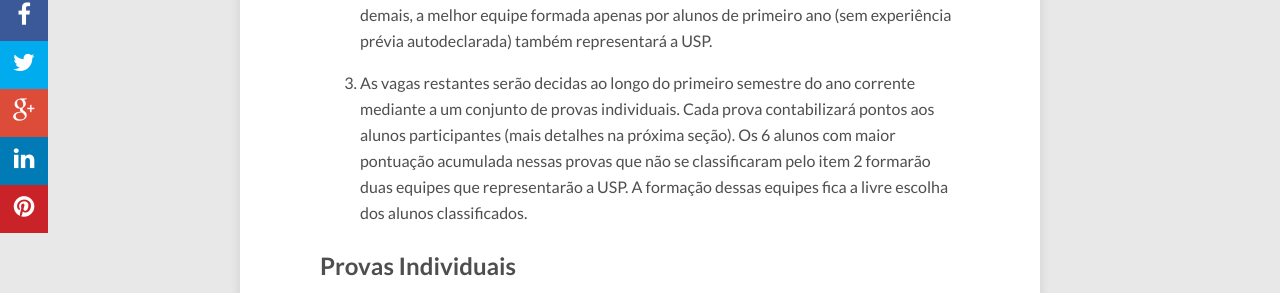
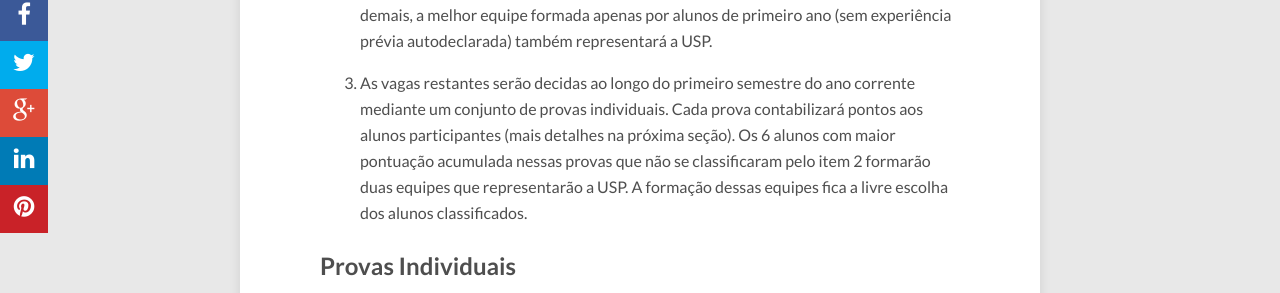
Before and after one commit to maratonusp/blog, a Jekyll site: the page built from _posts/2017-01-27-novas-regras-seletiva-usp-2017.md, in a window 1280 px wide and 900 px high, scrolled down 695 px. Shown: the part 187-480 px from the top of the window. Built offline with Jekyll 4.4.1, drawn with Linux system fonts in a browser that asks for light colours; nearby versions of some CDN libraries; comment, search, counter and statistics services are not loaded.

Commit message:
minor change no portugues

```diff
--- a/_posts/2017-01-27-novas-regras-seletiva-usp-2017.md
+++ b/_posts/2017-01-27-novas-regras-seletiva-usp-2017.md
@@ -15,7 +15,7 @@ Com a intenção de melhorar o treinamento dos alunos que participam nas competi
 
 2. No mês de agosto teremos a prova "Seletiva USP", nos moldes da prova oficial da Maratona de Programação. As duas melhores equipes representarão a USP. Das demais, a melhor equipe formada apenas por alunos de primeiro ano (sem experiência prévia autodeclarada) também representará a USP.
 
-3. As vagas restantes serão decidas ao longo do primeiro semestre do ano corrente mediante a um conjunto de provas individuais. Cada prova contabilizará pontos aos alunos participantes (mais detalhes na próxima seção). Os 6 alunos com maior pontuação acumulada nessas provas que não se classificaram pelo item 2 formarão duas equipes que representarão a USP. A formação dessas equipes fica a livre escolha dos alunos classificados.
+3. As vagas restantes serão decidas ao longo do primeiro semestre do ano corrente mediante um conjunto de provas individuais. Cada prova contabilizará pontos aos alunos participantes (mais detalhes na próxima seção). Os 6 alunos com maior pontuação acumulada nessas provas que não se classificaram pelo item 2 formarão duas equipes que representarão a USP. A formação dessas equipes fica a livre escolha dos alunos classificados.
 
 ## Provas Individuais
 
```
